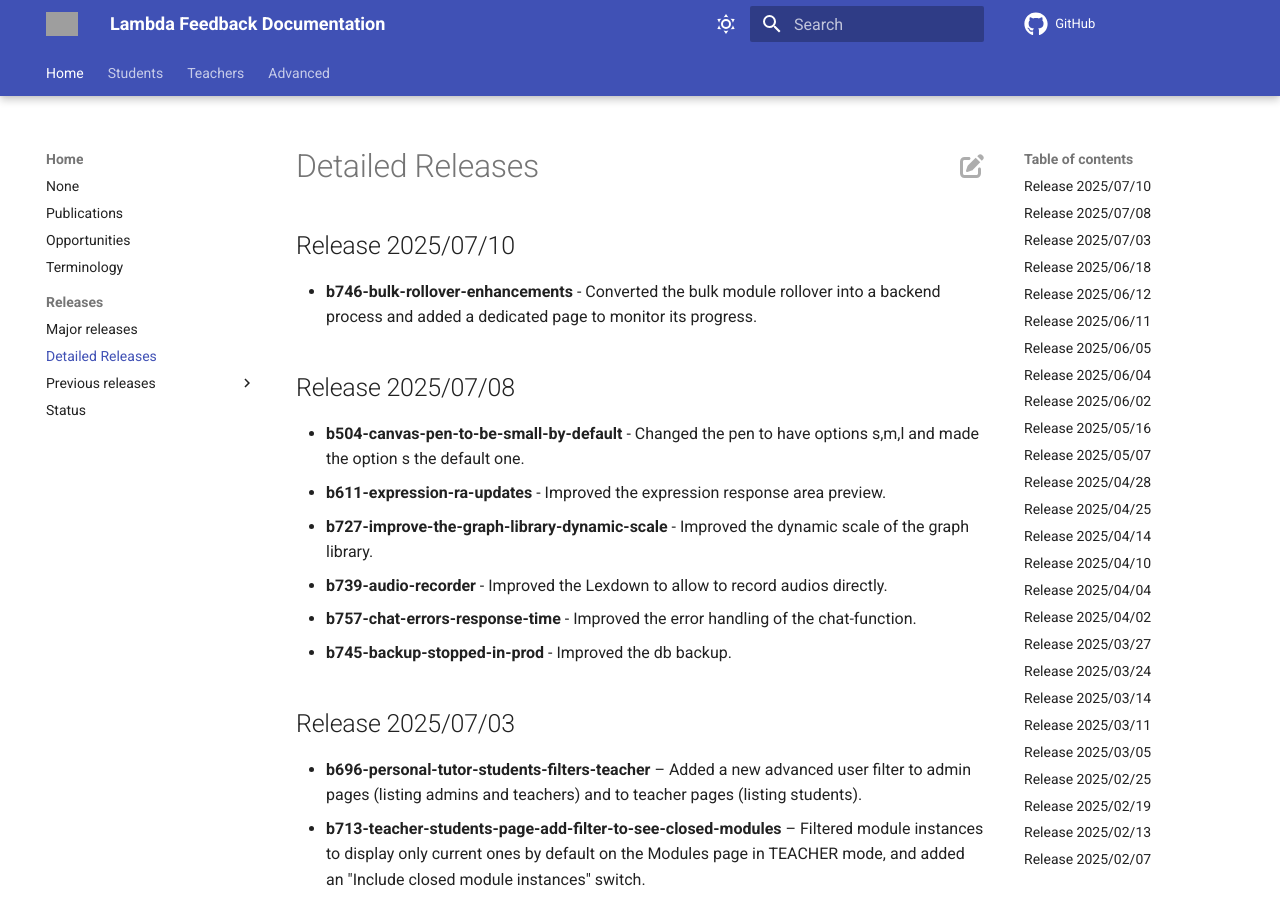
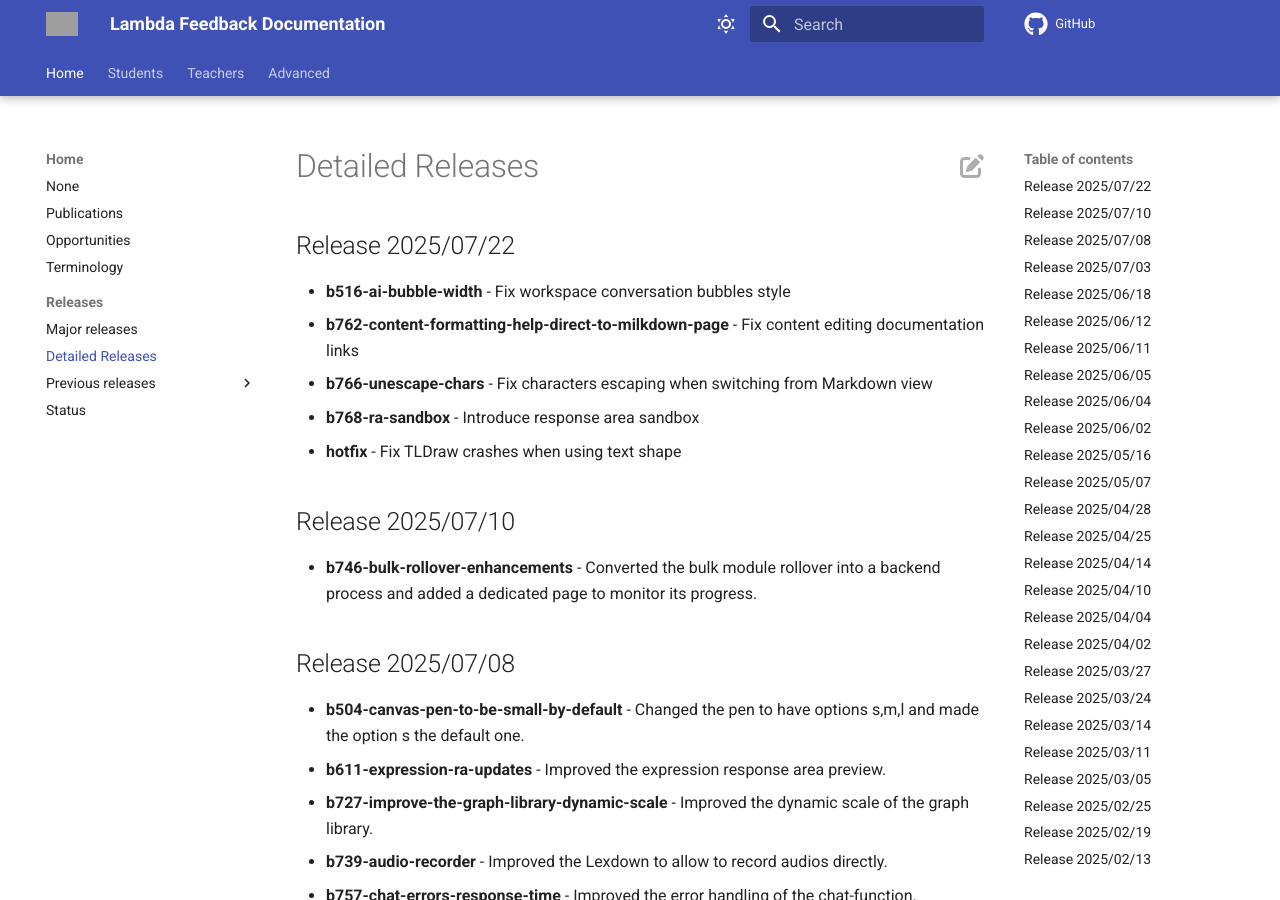
Before and after one commit to lambda-feedback/user-documentation, an MkDocs documentation site: the page built from docs/releases/detailed_releases.md, in a window 1280 px wide and 900 px high. Built offline with MkDocs 1.6.1 and Material for MkDocs 9.7.7, drawn with Linux system fonts in a browser that asks for light colours; comment, search, counter and statistics services are not loaded; grey boxes are pictures that could not be loaded.

Commit message:
Release 2025/07/22

```diff
--- a/docs/releases/detailed_releases.md
+++ b/docs/releases/detailed_releases.md
@@ -1,3 +1,11 @@
+## Release 2025/07/22
+
+- **b516-ai-bubble-width** - Fix workspace conversation bubbles style
+- **b762-content-formatting-help-direct-to-milkdown-page** - Fix content editing documentation links
+- **b766-unescape-chars** - Fix characters escaping when switching from Markdown view
+- **b768-ra-sandbox** - Introduce response area sandbox
+- **hotfix** - Fix TLDraw crashes when using text shape
+
 ## Release 2025/07/10
 
 - **b746-bulk-rollover-enhancements** - Converted the bulk module rollover into a backend process and added a dedicated page to monitor its progress.
```
